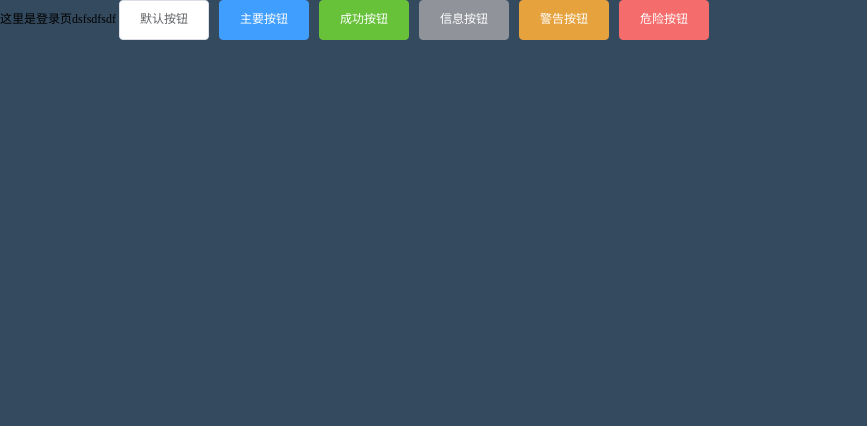
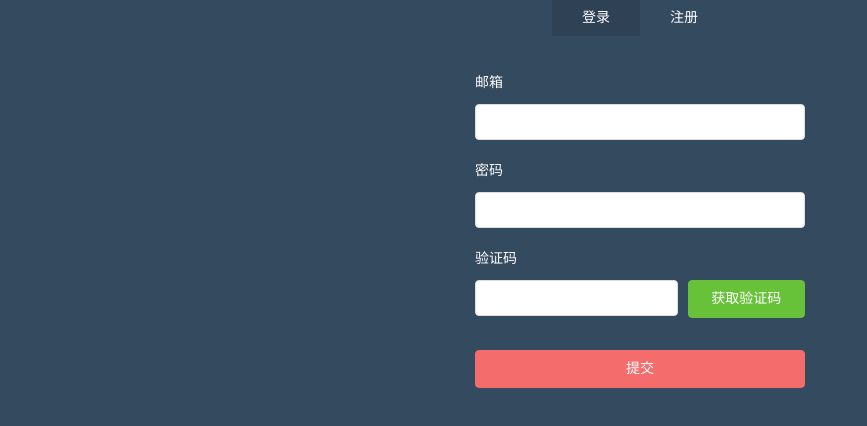
Before and after one commit to bigbigtime/vue-admin, a Vue app: page /#/login in a window 1280 px wide. Shown: the top 426 px of the page, without its empty margins (0-867 px from the left). Built offline with nearby package versions, Linux system fonts and the light colour scheme; the HTML template or start-up script is replaced by a standard one.

Commit message:
登录页面静态制作、input的数据校验

```diff
--- /dev/null
+++ b/src/utils/validate.js
@@ -0,0 +1,32 @@
+/**
+ * 过滤特殊字符
+ */
+export function stripscript(str) {
+    var pattern = new RegExp("[`~!@#$^&*()=|{}':;',\\[\\].<>/?~！@#￥……&*（）&;—|{ }【】‘；：”“'。，、？]")
+    var rs = "";
+    for (var i = 0; i < str.length; i++) {
+        rs = rs + str.substr(i, 1).replace(pattern, '');
+    }
+    return rs;
+}
+/**
+ * 验证邮箱
+ */
+export function validateEmail(value){
+    let reg = /^([a-zA-Z]|[0-9])(\w|\-)+@[a-zA-Z0-9]+\.([a-zA-Z]{2,4})$/;
+    return !reg.test(value) ? true : false;
+}
+/**
+ * 验证密码 6至20位的字母+数字
+ */
+export function validatePass(value){
+    let reg = /^(?!\D+$)(?![^a-zA-Z]+$)\S{6,20}$/;
+    return !reg.test(value) ? true : false;
+}
+/**
+ * 验证验证码
+ */
+export function validateVCode(value){
+    let reg = /^[a-z0-9]{6}$/;
+    return !reg.test(value) ? true : false;
+}
--- a/src/views/Login/index.vue
+++ b/src/views/Login/index.vue
@@ -1,17 +1,154 @@
 <template>
   <div id="login">
-      这里是登录页dsfsdfsdf
-      <el-button>默认按钮</el-button>
-  <el-button type="primary">主要按钮</el-button>
-  <el-button type="success">成功按钮</el-button>
-  <el-button type="info">信息按钮</el-button>
-  <el-button type="warning">警告按钮</el-button>
-  <el-button type="danger">危险按钮</el-button>
+    <div class="login-wrap">
+      <ul class="menu-tab">
+        <li v-for="item in menuTab" :key="item.id" :class="{'current': item.current}" @click="toggleMneu(item)">{{ item.txt }}</li>
+      </ul>
+      <!--表单 start-->
+      <el-form :model="ruleForm" status-icon :rules="rules" ref="ruleForm" class="login-form" size="medium">
+
+        <el-form-item prop="username" class="item-from">
+          <label>邮箱</label>
+          <el-input type="text" v-model="ruleForm.username" autocomplete="off"></el-input>
+        </el-form-item>
+
+        <el-form-item prop="password" class="item-from">
+          <label>密码</label>
+          <el-input type="text" v-model="ruleForm.password" autocomplete="off" minlength="6" maxlength="20"></el-input>
+        </el-form-item>
+
+        <el-form-item prop="passwords" class="item-from" v-show="model === 'register'">
+          <label>重复密码</label>
+          <el-input type="text" v-model="ruleForm.passwords" autocomplete="off" minlength="6" maxlength="20"></el-input>
+        </el-form-item>
+
+        <el-form-item prop="code" class="item-from">
+          <label>验证码</label>
+          <el-row :gutter="10">
+            <el-col :span="15">
+              <el-input v-model.number="ruleForm.code" minlength="6" maxlength="6"></el-input>
+            </el-col>
+            <el-col :span="9">
+              <el-button type="success" class="block">获取验证码</el-button>
+            </el-col>
+          </el-row>
+        </el-form-item>
+
+        <el-form-item>
+          <el-button type="danger" @click="submitForm('ruleForm')" class="login-btn block">提交</el-button>
+        </el-form-item>
+      </el-form>
+    </div>
   </div>
 </template>
 <script>
+import { stripscript, validatePass, validateEmail, validateVCode  } from '@/utils/validate';
 export default {
-    name: 'login'
+    name: 'login',
+    data(){
+      // 验证用户名
+      var validateUsername = (rule, value, callback) => {
+        if (value === '') {
+          callback(new Error('请输入用户名'));
+        } else if(validateEmail(value)){
+          callback(new Error('用户名格式有误'));
+        } else {
+          callback(); //true
+        }
+      };
+      // 验证密码
+      var validatePassword = (rule, value, callback) => {
+        // 过滤后的数据
+        this.ruleForm.password = stripscript(value)
+        value = this.ruleForm.password
+        if (value === '') {
+          callback(new Error('请输入密码'));
+        } else if (validatePass(value)) {
+          callback(new Error('密码为6至20位数字+字母'));
+        } else {
+          callback();
+        }
+      };
+      // 验证重复密码
+      var validatePasswords = (rule, value, callback) => {
+        // 如果模块值为login, 直接通过
+        if(this.model === 'login') { callback(); }
+        // 过滤后的数据
+        this.ruleForm.passwords = stripscript(value)
+        value = this.ruleForm.passwords
+        if (value === '') {
+          callback(new Error('请再次输入密码'));
+        } else if (value != this.ruleForm.password) {
+          callback(new Error('重复密码不正确'));
+        } else {
+          callback();
+        }
+      };
+      // 验证验证码
+      var validateCode = (rule, value, callback) => {
+        if (value === '') {
+          return callback(new Error('请输入验证码'));
+        }else if(validateVCode(value)){
+          return callback(new Error('验证码格式有误'));
+        }else{
+          callback();
+        }
+      };
+      return {
+        menuTab: [
+          { txt: '登录', current: true, type: 'login' },
+          { txt: '注册', current: false, type: 'register' }
+        ],
+        // 模块值
+        model: 'login',
+        // 表单的数据
+        ruleForm: {
+          username: '',
+          password: '',
+          passwords: '',
+          code: ''
+        },
+        rules: {
+          username: [
+            { validator: validateUsername, trigger: 'blur' }
+          ],
+          password: [
+            { validator: validatePassword, trigger: 'blur' }
+          ],
+          passwords: [
+            { validator: validatePasswords, trigger: 'blur' }
+          ],
+          code: [
+            { validator: validateCode, trigger: 'blur' }
+          ]
+        }
+      }
+    },
+    created(){},
+    // 挂载完成后自动执行的
+    mounted(){},
+    // 写函数的地方
+    methods: {
+      toggleMneu(data){
+        this.menuTab.forEach((elem, index) => {
+          elem.current = false
+        });
+        // 高光
+        data.current = true
+        // 修改模块值
+        this.model = data.type
+      },
+      submitForm(formName) {
+        this.$refs[formName].validate((valid) => {
+          if (valid) {
+            alert('submit!');
+          } else {
+            console.log('error submit!!');
+            return false;
+          }
+        });
+      }
+    }
 }
 </script>
 <style lang="scss" scoped>
@@ -19,4 +156,38 @@
   height: 100vh;
   background-color: #344a5f;
 }
+.login-wrap {
+  width: 330px;
+  margin: auto;
+}
+.menu-tab {
+  text-align: center;
+  li {
+    display: inline-block;
+    width: 88px;
+    line-height: 36px;
+    font-size: 14px;
+    color: #fff;
+    border-radius: 2px;
+    cursor: pointer;
+  }
+  .current {
+    background-color: rgba(0, 0, 0, .1);
+  }
+}
+.login-form {
+  margin-top: 29px;
+  label {
+    display: block;
+    margin-bottom: 3px;
+    font-size: 14px;
+    color: #fff;
+  }
+  .item-from { margin-bottom: 13px; }
+  .block {
+    display: block;
+    width: 100%;
+  }
+  .login-btn { margin-top: 19px; }
+}
 </style>
--- a/vue.config.js
+++ b/vue.config.js
@@ -12,18 +12,13 @@
   chainWebpack: (config) => {
   },
   configureWebpack: (config) => {
-    // config.resolve = { // 配置解析别名
-    //   extensions: ['.js', '.json', '.vue'],
-    //   alias: {
-    //     '@': path.resolve(__dirname, './src'),
-    //     'public': path.resolve(__dirname, './public'),
-    //     'components': path.resolve(__dirname, './src/components'),
-    //     'common': path.resolve(__dirname, './src/common'),
-    //     'api': path.resolve(__dirname, './src/api'),
-    //     'views': path.resolve(__dirname, './src/views'),
-    //     'data': path.resolve(__dirname, './src/data')
-    //   }
-    // }
+    config.resolve = { // 配置解析别名
+      extensions: ['.js', '.json', '.vue'],  // 自动添加文件名后缀
+      alias: {
+        '@': path.resolve(__dirname, './src'),
+        '@c': path.resolve(__dirname, './src/components')
+      }
+    }
   },
   // 生产环境是否生成 sourceMap 文件
   productionSourceMap: false,
```
